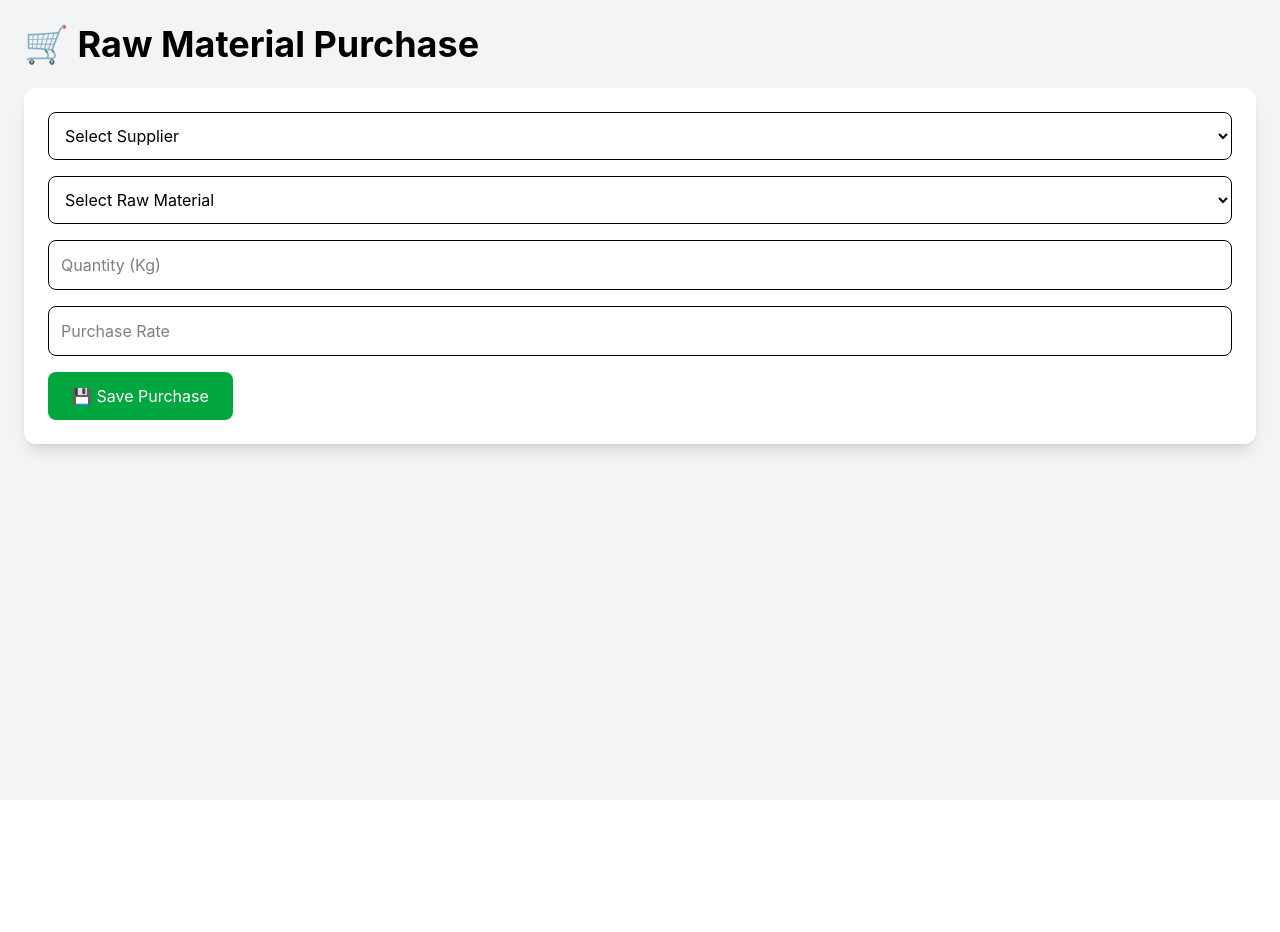
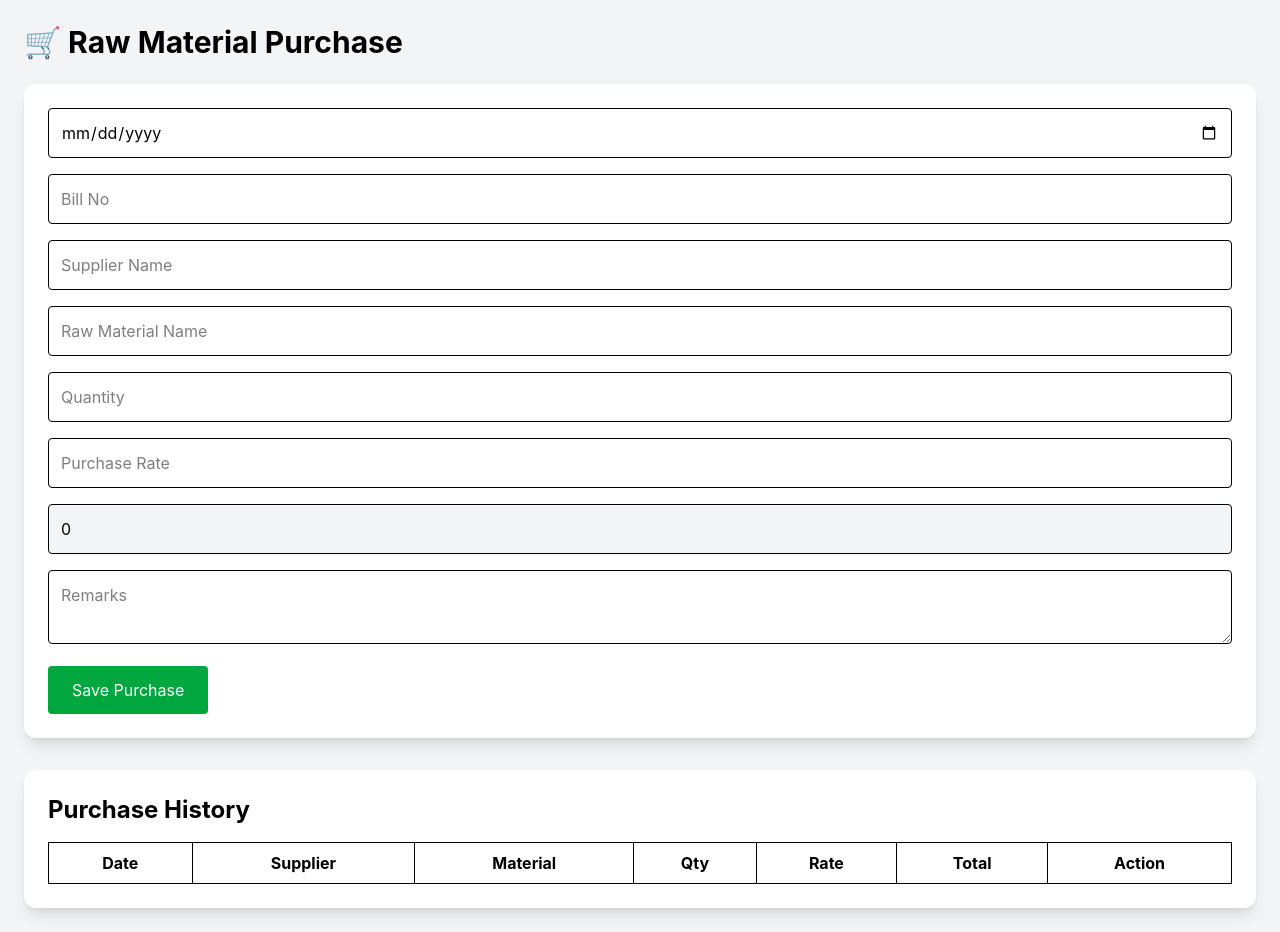
Before and after one commit to rajhanssmasale2026-oss/rajhans-erp, a React (Vite) app: page /purchase in a window 1280 px wide. Before the commit the page ends 800 px from the top, so only its background shows below. Built offline with nearby package versions, Linux system fonts and the light colour scheme.

Commit message:
Upgrade purchase module with free text entry and history

```diff
--- a/src/context/PurchaseContext.jsx
+++ b/src/context/PurchaseContext.jsx
@@ -4,8 +4,8 @@ export const PurchaseContext = createContext();
 
 export function PurchaseProvider({ children }) {
   const [purchases, setPurchases] = useState(() => {
-    const data = localStorage.getItem("purchases");
-    return data ? JSON.parse(data) : [];
+    const saved = localStorage.getItem("purchases");
+    return saved ? JSON.parse(saved) : [];
   });
 
   useEffect(() => {
@@ -13,11 +13,29 @@ export function PurchaseProvider({ children }) {
   }, [purchases]);
 
   const addPurchase = (purchase) => {
-    setPurchases((prev) => [...prev, purchase]);
+    setPurchases((prev) => [
+      ...prev,
+      {
+        id: Date.now(),
+        ...purchase,
+      },
+    ]);
   };
 
-  const deletePurchase = (index) => {
-    setPurchases((prev) => prev.filter((_, i) => i !== index));
+  const deletePurchase = (id) => {
+    setPurchases((prev) =>
+      prev.filter((item) => item.id !== id)
+    );
+  };
+
+  const updatePurchase = (id, data) => {
+    setPurchases((prev) =>
+      prev.map((item) =>
+        item.id === id
+          ? { ...item, ...data }
+          : item
+      )
+    );
   };
 
   return (
@@ -26,6 +44,7 @@ export function PurchaseProvider({ children }) {
         purchases,
         addPurchase,
         deletePurchase,
+        updatePurchase,
       }}
     >
       {children}
--- a/src/context/RawMaterialContext.jsx
+++ b/src/context/RawMaterialContext.jsx
@@ -4,11 +4,10 @@ import rawMaterialsData from "../data/rawMaterials";
 export const RawMaterialContext = createContext();
 
 export function RawMaterialProvider({ children }) {
-
   const [rawMaterials, setRawMaterials] = useState(() => {
-    return rawMaterialsData;
+    const saved = localStorage.getItem("rawMaterials");
+    return saved ? JSON.parse(saved) : rawMaterialsData;
   });
-
 
   useEffect(() => {
     localStorage.setItem(
@@ -17,48 +16,57 @@ export function RawMaterialProvider({ children }) {
     );
   }, [rawMaterials]);
 
-
-  // New Raw Material Add
   const addRawMaterial = (item) => {
-    const newItem = {
-      id: Date.now(),
-      code: "RM" + String(rawMaterials.length + 1).padStart(3, "0"),
-      ...item,
-    };
-
     setRawMaterials((prev) => [
       ...prev,
-      newItem,
+      {
+        id: Date.now(),
+        code: "RM" + String(prev.length + 1).padStart(3, "0"),
+        ...item,
+      },
     ]);
   };
 
+  const updateStock = (materialName, quantity) => {
+    setRawMaterials((prev) => {
+      const index = prev.findIndex(
+        (item) =>
+          item.name.trim().toLowerCase() ===
+          materialName.trim().toLowerCase()
+      );
 
-  // Purchase झाल्यावर Stock वाढवणे
-  const updateStock = (materialName, quantity) => {
+      if (index !== -1) {
+        return prev.map((item, i) =>
+          i === index
+            ? {
+                ...item,
+                stock:
+                  Number(item.stock) +
+                  Number(quantity),
+              }
+            : item
+        );
+      }
 
-    setRawMaterials((prev) =>
-      prev.map((item) =>
-        item.name === materialName
-          ? {
-              ...item,
-              stock: Number(item.stock) + Number(quantity),
-            }
-          : item
-      )
-    );
-
+      return [
+        ...prev,
+        {
+          id: Date.now(),
+          code:
+            "RM" +
+            String(prev.length + 1).padStart(3, "0"),
+          name: materialName,
+          stock: Number(quantity),
+        },
+      ];
+    });
   };
 
-
-  // Delete Raw Material
   const deleteRawMaterial = (code) => {
-
     setRawMaterials((prev) =>
       prev.filter((item) => item.code !== code)
     );
-
   };
-
 
   return (
     <RawMaterialContext.Provider
--- a/src/pages/Purchase.jsx
+++ b/src/pages/Purchase.jsx
@@ -1,20 +1,27 @@
 import { useContext, useState } from "react";
 
+import { PurchaseContext } from "../context/PurchaseContext";
 import { RawMaterialContext } from "../context/RawMaterialContext";
-import { PurchaseContext } from "../context/PurchaseContext";
-
-import suppliers from "../data/suppliers";
 
 function Purchase() {
-  const { rawMaterials, updateStock } = useContext(RawMaterialContext);
-  const { addPurchase } = useContext(PurchaseContext);
+
+  const { purchases, addPurchase, deletePurchase } =
+    useContext(PurchaseContext);
+
+  const { updateStock } =
+    useContext(RawMaterialContext);
+
 
   const [purchase, setPurchase] = useState({
+    date: "",
+    billNo: "",
     supplier: "",
     material: "",
     quantity: "",
     rate: "",
+    remarks: "",
   });
+
 
   const handleChange = (e) => {
     setPurchase({
@@ -23,44 +30,64 @@ function Purchase() {
     });
   };
 
+
+  const total =
+    Number(purchase.quantity || 0) *
+    Number(purchase.rate || 0);
+
+
+
   const handleSave = () => {
+
     if (
+      !purchase.date ||
       !purchase.supplier ||
       !purchase.material ||
       !purchase.quantity ||
       !purchase.rate
     ) {
-      alert("Please fill all fields");
+      alert("Please fill required fields");
       return;
     }
 
-    addPurchase({
+
+    const newPurchase = {
+      id: Date.now(),
       ...purchase,
-      total:
-        Number(purchase.quantity) *
-        Number(purchase.rate),
-      date: new Date().toLocaleDateString(),
-    });
+      total,
+    };
+
+
+    addPurchase(newPurchase);
+
 
     updateStock(
       purchase.material,
       purchase.quantity
     );
 
+
     alert("Purchase Saved Successfully");
 
+
     setPurchase({
+      date: "",
+      billNo: "",
       supplier: "",
       material: "",
       quantity: "",
       rate: "",
+      remarks: "",
     });
+
   };
 
+
   return (
+
     <div className="p-6 bg-gray-100 min-h-screen">
 
-      <h1 className="text-4xl font-bold mb-6">
+      <h1 className="text-3xl font-bold mb-6">
         🛒 Raw Material Purchase
       </h1>
 
@@ -68,57 +95,53 @@ function Purchase() {
       <div className="bg-white p-6 rounded-xl shadow-lg">
 
 
-        <select
+        <input
+          type="date"
+          name="date"
+          value={purchase.date}
+          onChange={handleChange}
+          className="border p-3 w-full mb-4 rounded"
+        />
+
+
+        <input
+          type="text"
+          name="billNo"
+          placeholder="Bill No"
+          value={purchase.billNo}
+          onChange={handleChange}
+          className="border p-3 w-full mb-4 rounded"
+        />
+
+
+        <input
+          type="text"
           name="supplier"
+          placeholder="Supplier Name"
           value={purchase.supplier}
           onChange={handleChange}
-          className="border rounded-lg p-3 w-full mb-4"
-        >
-
-          <option value="">
-            Select Supplier
-          </option>
-
-          {suppliers.map((item) => (
-            <option key={item.id} value={item.name}>
-              {item.name}
-            </option>
-          ))}
-
-        </select>
+          className="border p-3 w-full mb-4 rounded"
+        />
 
 
-
-        <select
+        <input
+          type="text"
           name="material"
+          placeholder="Raw Material Name"
           value={purchase.material}
           onChange={handleChange}
-          className="border rounded-lg p-3 w-full mb-4"
-        >
-
-          <option value="">
-            Select Raw Material
-          </option>
-
-          {rawMaterials.map((item) => (
-            <option key={item.code} value={item.name}>
-              {item.name}
-            </option>
-          ))}
-
-        </select>
-
+          className="border p-3 w-full mb-4 rounded"
+        />
 
 
         <input
           type="number"
           name="quantity"
-          placeholder="Quantity (Kg)"
+          placeholder="Quantity"
           value={purchase.quantity}
           onChange={handleChange}
-          className="border rounded-lg p-3 w-full mb-4"
+          className="border p-3 w-full mb-4 rounded"
         />
-
 
 
         <input
@@ -127,23 +150,155 @@ function Purchase() {
           placeholder="Purchase Rate"
           value={purchase.rate}
           onChange={handleChange}
-          className="border rounded-lg p-3 w-full mb-4"
+          className="border p-3 w-full mb-4 rounded"
         />
 
+
+        <input
+          type="text"
+          value={total}
+          readOnly
+          className="border p-3 w-full mb-4 rounded bg-gray-100"
+        />
+
+
+        <textarea
+          name="remarks"
+          placeholder="Remarks"
+          value={purchase.remarks}
+          onChange={handleChange}
+          className="border p-3 w-full mb-4 rounded"
+        />
 
 
         <button
           onClick={handleSave}
-          className="bg-green-600 text-white px-6 py-3 rounded-lg hover:bg-green-700"
+          className="bg-green-600 text-white px-6 py-3 rounded"
         >
-          💾 Save Purchase
-        </button>
+          Save Purchase
+                </button>
+
+      </div>
+
+
+      <div className="bg-white mt-8 p-6 rounded-xl shadow-lg">
+
+        <h2 className="text-2xl font-bold mb-4">
+          Purchase History
+        </h2>
+
+
+        <table className="w-full border">
+
+          <thead>
+
+            <tr className="border">
+
+              <th className="border p-2">
+                Date
+              </th>
+
+              <th className="border p-2">
+                Supplier
+              </th>
+
+              <th className="border p-2">
+                Material
+              </th>
+
+              <th className="border p-2">
+                Qty
+              </th>
+
+              <th className="border p-2">
+                Rate
+              </th>
+
+              <th className="border p-2">
+                Total
+              </th>
+
+              <th className="border p-2">
+                Action
+              </th>
+
+            </tr>
+
+          </thead>
+
+
+          <tbody>
+
+            {purchases.map((item) => (
+
+              <tr
+                key={item.id}
+                className="border"
+              >
+
+                <td className="border p-2">
+                  {item.date}
+                </td>
+
+
+                <td className="border p-2">
+                  {item.supplier}
+                </td>
+
+
+                <td className="border p-2">
+                  {item.material}
+                </td>
+
+
+                <td className="border p-2">
+                  {item.quantity}
+                </td>
+
+
+                <td className="border p-2">
+                  ₹{item.rate}
+                </td>
+
+
+                <td className="border p-2">
+                  ₹{item.total}
+                </td>
+
+
+                <td className="border p-2">
+
+                  <button
+                    onClick={() =>
+                      deletePurchase(item.id)
+                    }
+                    className="bg-red-600 text-white px-3 py-1 rounded"
+                  >
+                    Delete
+                  </button>
+
+                </td>
+
+
+              </tr>
+
+            ))}
+
+
+          </tbody>
+
+
+        </table>
 
 
       </div>
 
+
     </div>
+
   );
+
 }
 
+
 export default Purchase;
```
